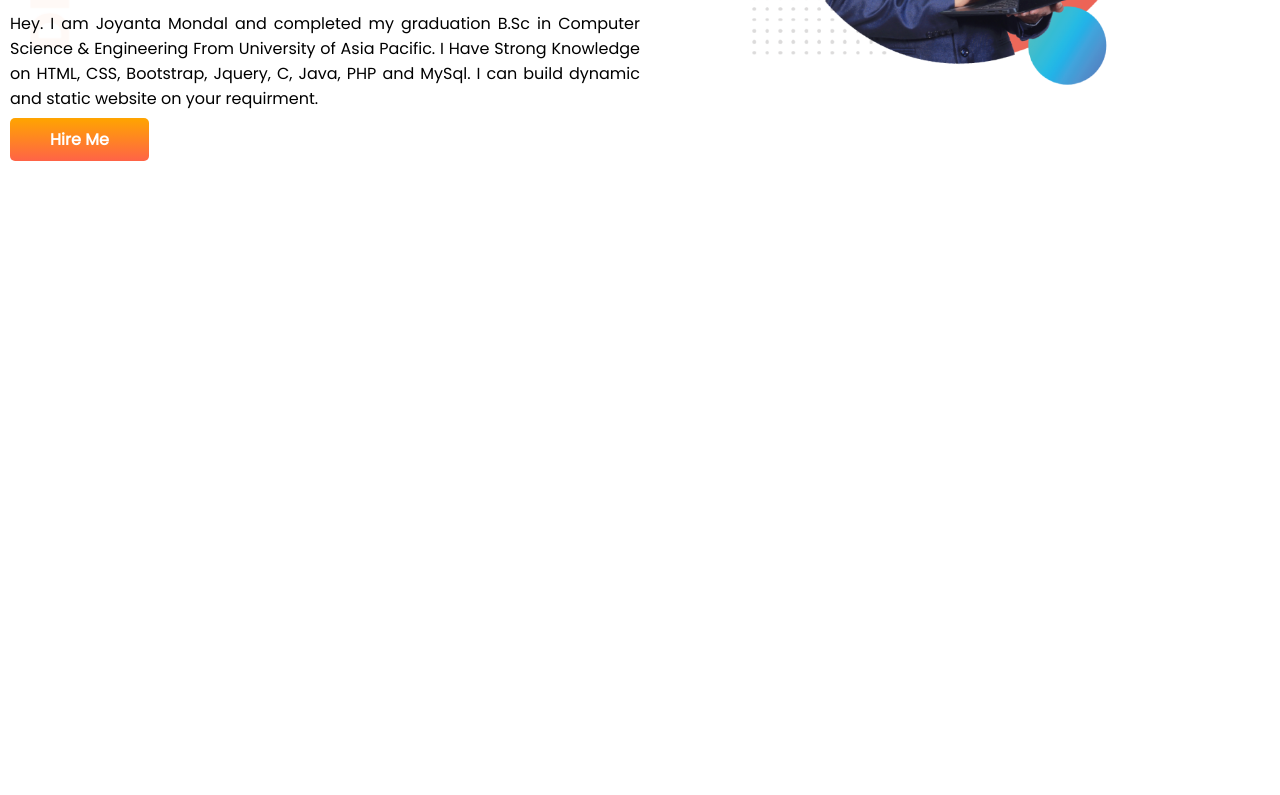
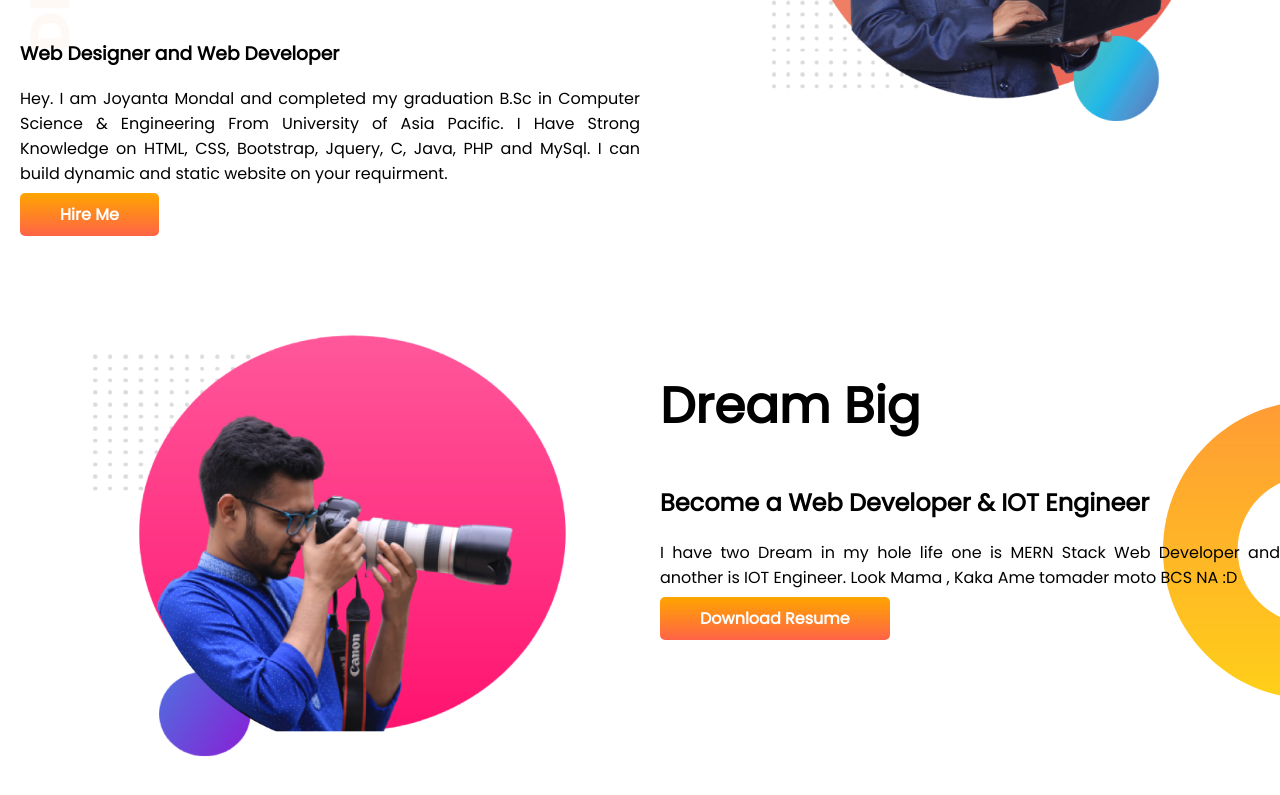
Before and after one commit to joyantamondal/developer-portfolio, a plain HTML site: page index.html in a window 1280 px wide. Shown: the part 311-1106 px from the top of the page. Before the commit the page ends 800 px from the top, so only its background shows below. Drawn offline with Linux system fonts and the light colour scheme.

Commit message:
Big Dream added section

```diff
--- a/index.html
+++ b/index.html
@@ -29,10 +29,24 @@
             <a class="link-button" target="_blank" href="https://www.linkedin.com/in/engrjoyantamondal/">Hire Me</a>
         </div>
         <div class="half-width">
-            <img src="images/joyanta.png" alt="">
+            <img src="images/joyanta.png" alt="My Photo">
+        </div>
+
+    </section>
+    <!-- top-banner section end -->
+    <!-- dream-big section start -->
+    <section class="dream-big">
+        <div class="half-width">
+            <img src="images/joyanta2.png" alt="My Photo">
+        </div>
+        <div class="half-width">
+            <h1>Dream Big</h1>
+            <h2>Become a Web Developer & IOT Engineer</h2>
+            <p>I have two Dream in my hole life one is MERN Stack Web Developer and another is IOT Engineer. Look Mama , Kaka Ame tomader moto BCS NA :D </p>
+            <a class="link-button" target="_blank" href="">Download Resume</a>
         </div>
     </section>
-    <!-- top-banner section end -->
+    <!-- dream-big section end -->
 </body>
 
 </html>
--- a/style.css
+++ b/style.css
@@ -10,13 +10,14 @@ h1{
 }
 section{
     display: flex;
+    margin-bottom: 100px;
 }
 .half-width{
     width: 50%;
-    padding-left: 10px;
+    padding-left: 20px;
 }
 .half-width img{
-    width: 90%;
+    width: 100%;
 }
 .half-width p{
     text-align: justify;
@@ -33,3 +34,8 @@ section{
     background-image: url(images/top-banner.png);
     background-repeat: no-repeat;
 }
+.dream-big{
+    background-image: url(images/dream-bg.png);
+    background-repeat: no-repeat;
+    background-position: right;
+}
```
Also changed, not shown: images/joyanta2.png (added).
